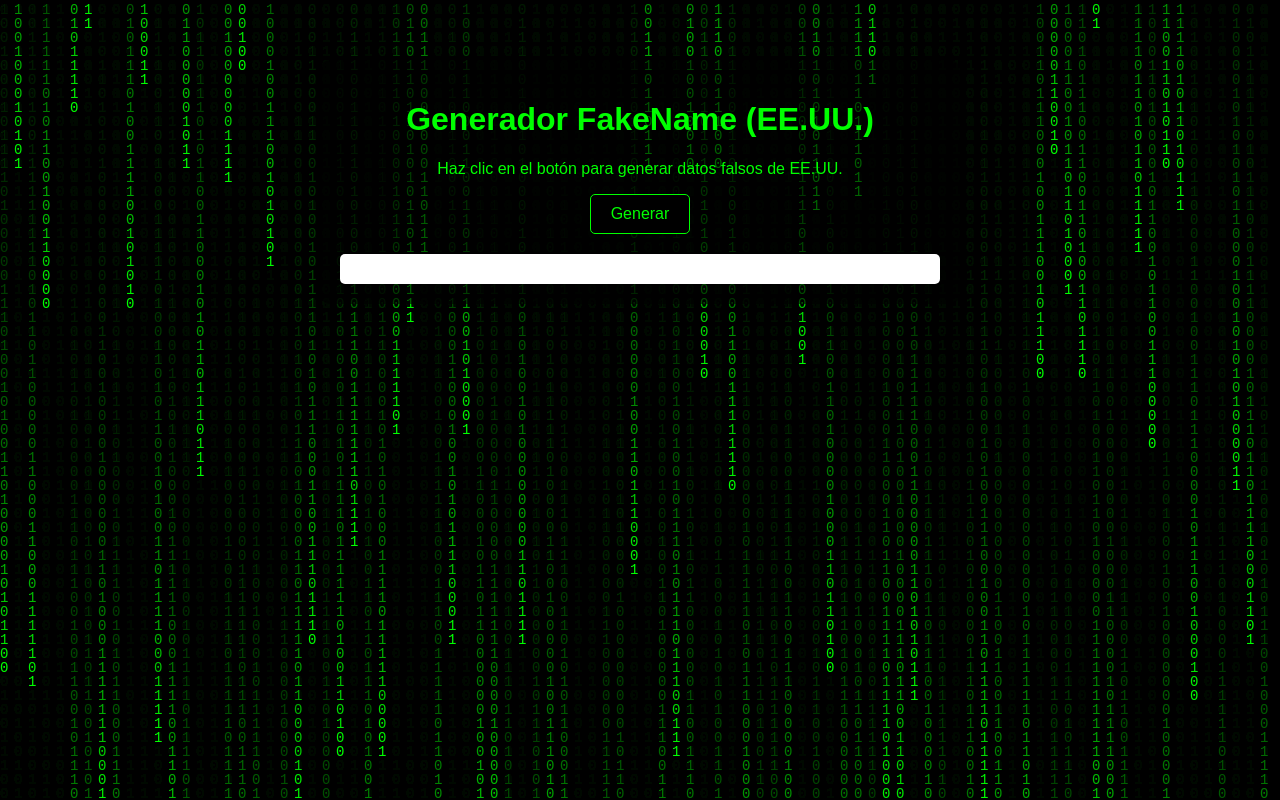
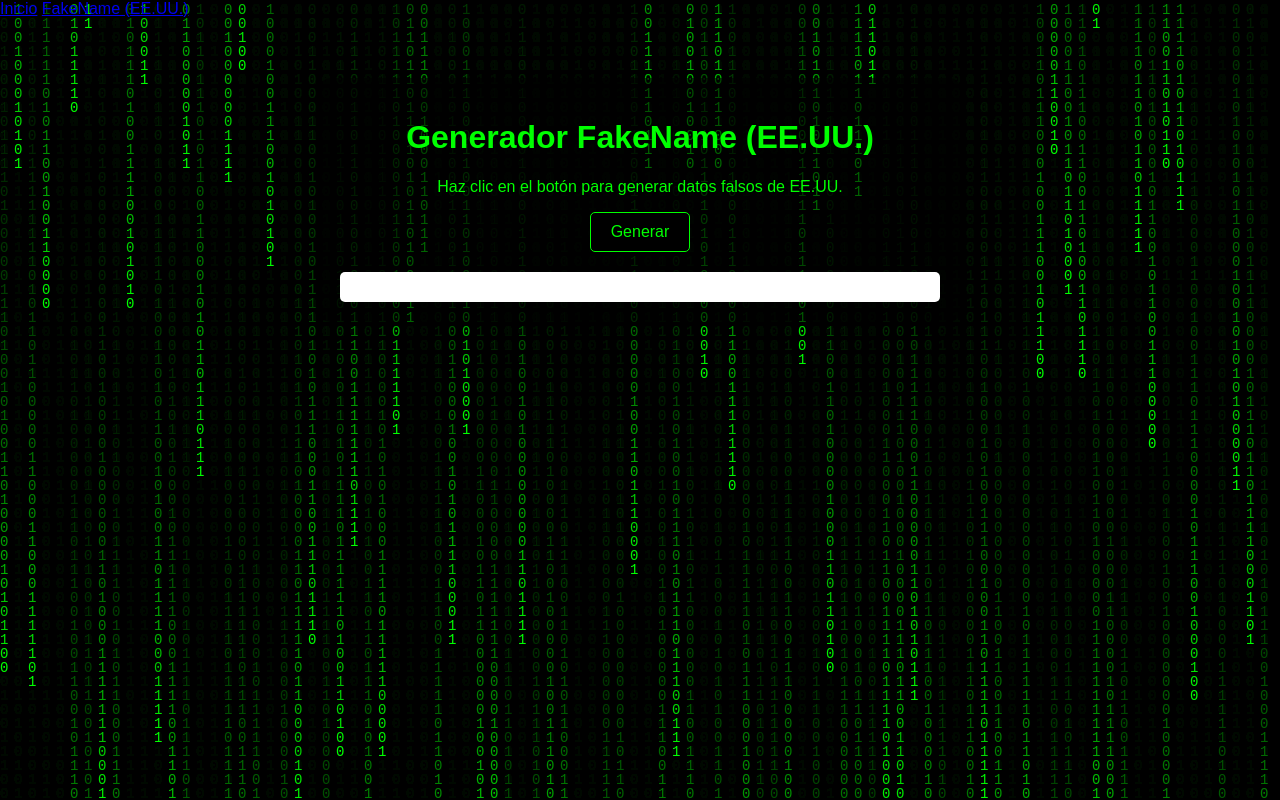
Before and after one commit to garzaloc16/gengarzaloc, a plain HTML site: page fakename.html in a window 1280 px wide. Drawn offline with Linux system fonts and the light colour scheme.

Commit message:
Update fakename.html

```diff
--- a/fakename.html
+++ b/fakename.html
@@ -68,6 +68,11 @@
   </style>
 </head>
 <body>
+  <div class="menu">
+  <a href="index.html">Inicio</a>
+  <a href="fakename.html">FakeName (EE.UU.)</a>
+</div>
+
   <canvas id="matrix"></canvas>
 
   <div class="container">
```
